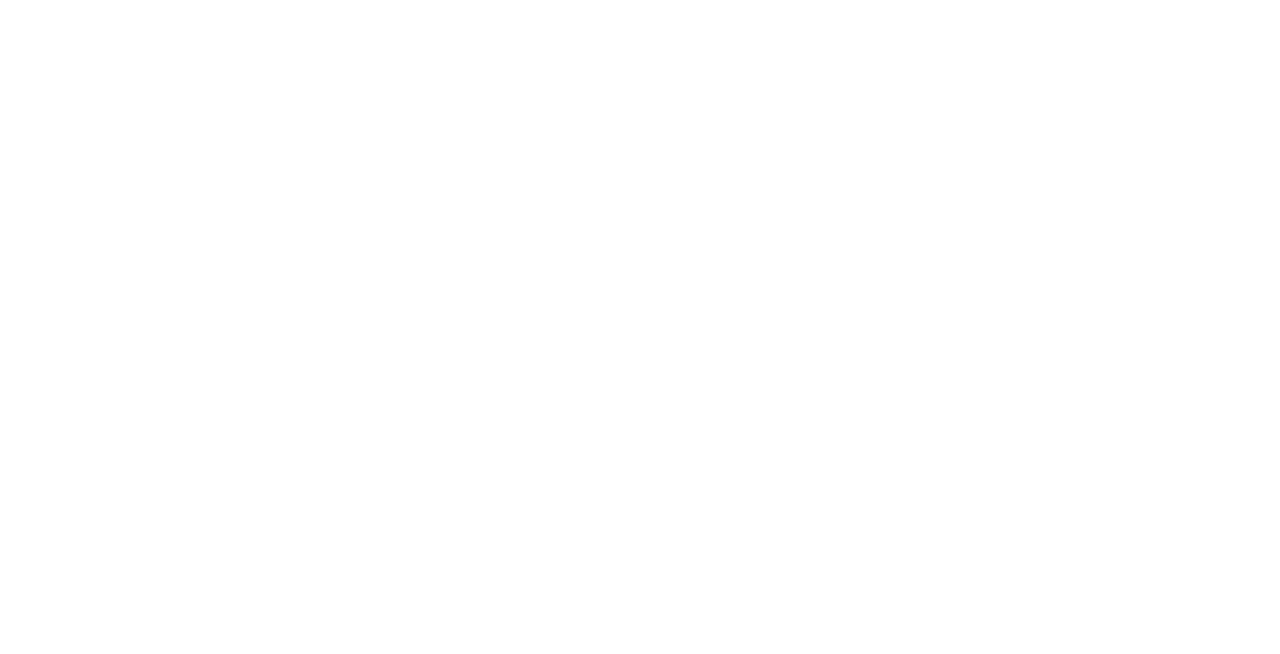
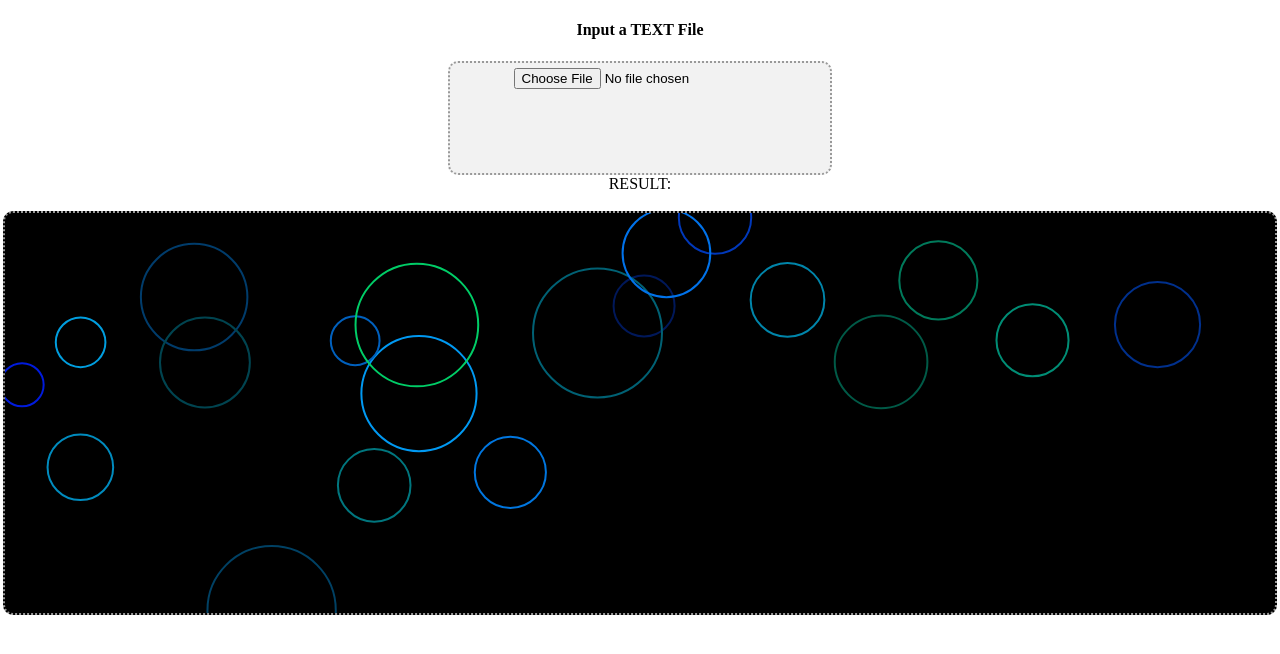
Before and after one commit to mathi330/cart351, a plain HTML site: page Exercises/Exercise1_Mathilde Davan/index.html in a window 1280 px wide. Drawn offline with Linux system fonts and the light colour scheme.

Commit message:
E1: added canvas and input text

```diff
--- a/Exercises/Exercise1_Mathilde Davan/css/style.css
+++ b/Exercises/Exercise1_Mathilde Davan/css/style.css
@@ -0,0 +1,33 @@
+body,input,p,div{
+    margin:0;
+    padding:0;
+  }
+
+.wrapper{
+    background:#f2f2f2;
+    color:#000000;
+
+    border: 2px dotted #999999;
+    border-radius: 10px;
+    height:100px;
+    padding:5px;
+
+}
+
+#text-file-section{
+    margin-top: 20px;
+    margin-right: auto;
+    margin-left: auto;
+    text-align: center;
+    width: 30%;
+}
+
+canvas{
+    padding: 0;
+    margin: auto;
+    display: block;
+    background:black;
+    border: 2px dotted #999999;
+    border-radius: 10px;
+
+}
--- a/Exercises/Exercise1_Mathilde Davan/index.html
+++ b/Exercises/Exercise1_Mathilde Davan/index.html
@@ -2,8 +2,22 @@
 <html>
 <head>
     <title>Exercise 1 - Mathilde Davan</title>
+    <link rel="stylesheet" href="css/style.css"></link>
 </head>
 <body>
+    <div id="text-file-section">
+        <h4> Input a TEXT File</h4>
+        <div class ="wrapper" id = "text-selector">
+            <input type="file"  id="inputText">
+        </div>
+        <div id = "resText">RESULT:</div>
+    </div>
 
+    <br>
+
+    <canvas id="my-canvas" width="500" height="400"></canvas>
+
+    <script src="js/Circle.js"></script>
+    <script src="js/script.js"></script>
 </body>
 </html>
--- /dev/null
+++ b/Exercises/Exercise1_Mathilde Davan/js/Circle.js
@@ -0,0 +1,66 @@
+class Circle{
+    constructor(x,y,radius,context){
+        this.x = x;
+        this.y = y;
+        this.radius = radius;
+
+        this.localCanvasContext = context;
+
+        //randomize color :)
+        this.strokeColor = `rgba(
+            0,
+            ${Math.floor(Math.random()*230)},
+            ${Math.floor(Math.random()*255)},
+            200
+        )`;
+
+        let possibleSpeedX = ((Math.random() * 1) + .1);
+        let possibleSpeedY = ((Math.random() * 1) + .1);
+        let directionSpeedX = Math.random();
+        let directionSpeedY = Math.random();
+        if(directionSpeedX < 0.5){
+            this.speedX = -possibleSpeedX;
+        } else{
+            this.speedX = possibleSpeedX;
+        }
+
+        if(directionSpeedY < 0.5){
+            this.speedY = -possibleSpeedY;
+        } else{
+            this.speedY = possibleSpeedY;
+        }
+    }
+
+    display(){
+
+        let thisContext = this.localCanvasContext;
+
+        thisContext.beginPath();
+        thisContext.arc(this.x, this.y, this.radius, 0, Math.PI * 2, true);
+        thisContext.fillStyle = `rgba(0,0,0,0)`;
+        thisContext.fill();
+        thisContext.lineWidth = 2;
+        thisContext.strokeStyle = this.strokeColor;
+        thisContext.stroke();
+        thisContext.closePath();
+
+
+    }
+
+    update(){
+        this.x += this.speedX;
+        this.y += this.speedY;
+    }
+
+    checkBounds(localCanvas, canvasWidth, canvasHeight){
+        let distX = canvasWidth - this.x;
+        if(distX < this.radius || this.x < this.radius){
+            this.speedX = -this.speedX;
+        }
+
+        let distY = canvasHeight - this.y;
+        if(distY < this.radius || this.y < this.radius){
+            this.speedY = -this.speedY;
+        }
+    }
+}
--- a/Exercises/Exercise1_Mathilde Davan/js/script.js
+++ b/Exercises/Exercise1_Mathilde Davan/js/script.js
@@ -1,6 +1,9 @@
 window.onload = function(){
-    document.getElementById('inputTest').addEventListener('change', customFileHandler);
+    // code from class 3 about HTML5 files
+
     document.getElementById('inputText').addEventListener('change', readAndHandleTextFile);
+
+    let textFileContent = [];
 
     function readAndHandleTextFile(){
         // get the file list ...
@@ -11,8 +14,9 @@ window.onload = function(){
             const reader = new FileReader();
             //once is read
             reader.addEventListener("load", function () {
-                console.log(reader.result);
+                // console.log(reader.result);
                 pTag.textContent = reader.result;
+                textFileContent.push(reader.result);
                 // append to the document
                 document.getElementById("resText").appendChild(pTag);
             });
@@ -20,4 +24,46 @@ window.onload = function(){
             reader.readAsText(file);
         } //if
     }//event handler
+
+    console.log(textFileContent[0]);
+
+    //canvas
+    let canvas = document.getElementById(`my-canvas`);
+    canvas.width = window.innerWidth - 10;
+    canvas.heigth = 400;
+
+    let context = canvas.getContext(`2d`);
+
+    let numCircles = 20;
+    let circles = [];
+
+    for(let i = 0; i < numCircles; i++){
+        let radius = (Math.random() * 50) + 15;
+        let x = Math.random() * canvas.width;
+        if(x - radius < 100 || x + radius > canvas.width - 100){
+            let x = Math.random() * canvas.width;
+        }
+        let y = Math.random() * canvas.height;
+        if(y - radius < 100 || y + radius > canvas.height - 100){
+            let y = Math.random() * canvas.height;
+        }
+
+        circles.push(new Circle(x, y, radius, context));
+    }
+
+
+    requestAnimationFrame(animate);
+    function animate(){
+        context.clearRect(0,0,canvas.width,canvas.height);
+
+        for(let i = 0; i < numCircles; i++){
+            circles[i].update();
+            circles[i].checkBounds(canvas, canvas.width, canvas.height);
+            circles[i].display();
+        }
+
+
+        requestAnimationFrame(animate);
+    }
+
 }
```
